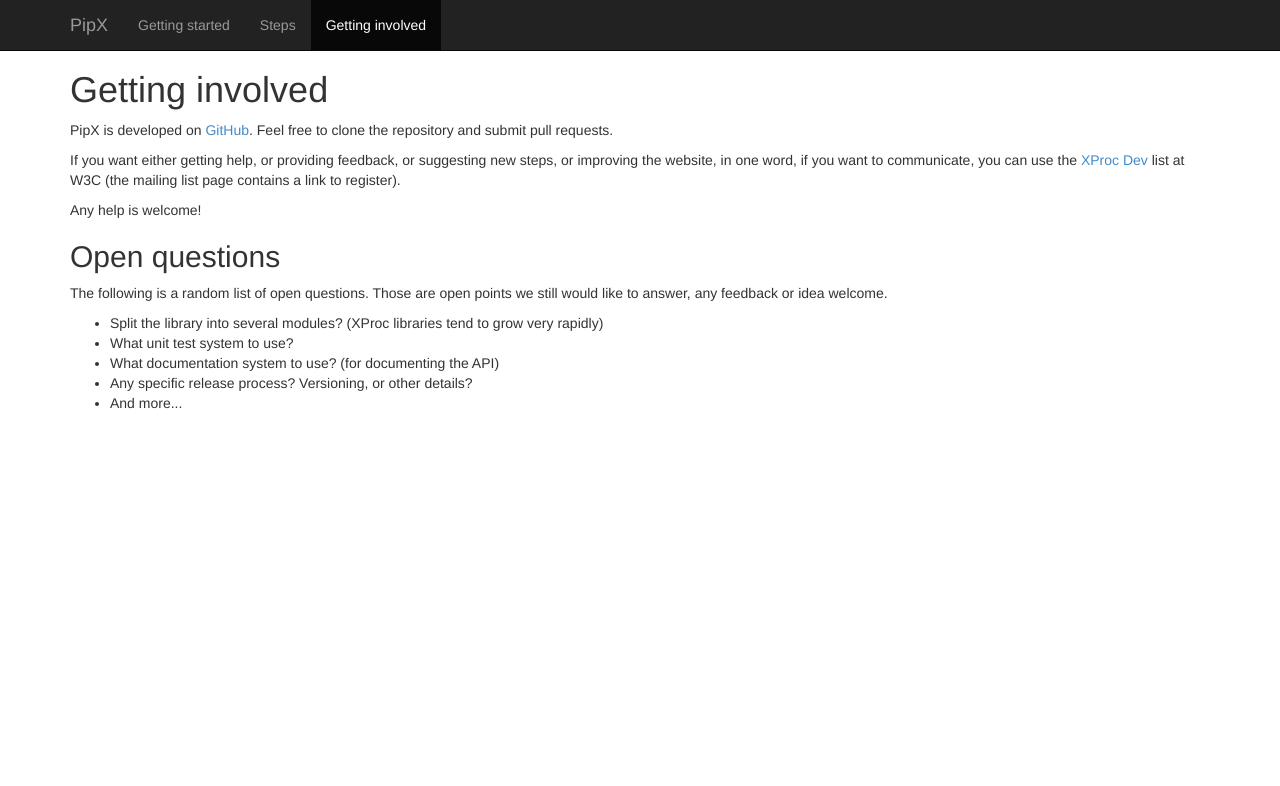
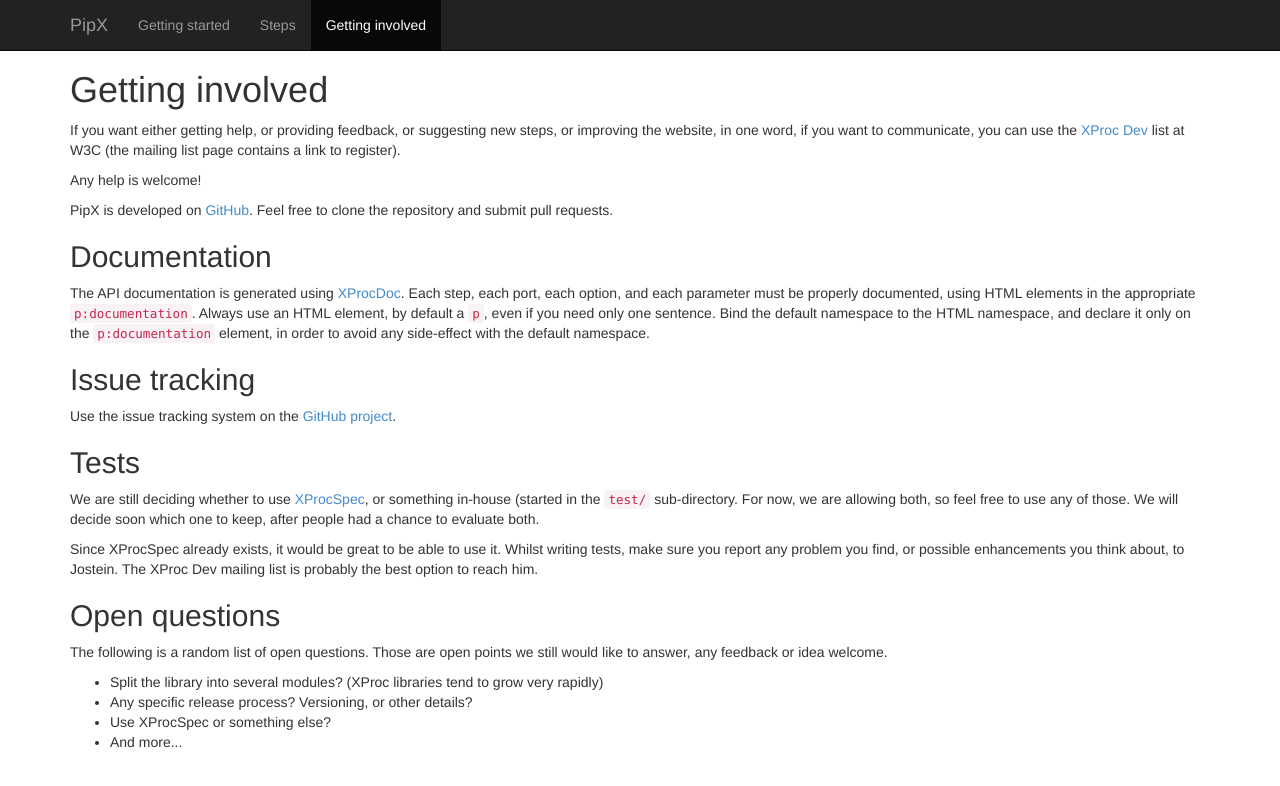
Before and after one commit to fgeorges/pipx, a plain HTML site: page website/progress.html in a window 1280 px wide. Drawn offline with nearby package versions, Linux system fonts and the light colour scheme.

```diff
--- a/website/progress.html
+++ b/website/progress.html
@@ -26,7 +26,7 @@
                 <div class="navbar-collapse collapse">
                     <ul class="nav navbar-nav">
                       <li><a href="starting.html">Getting started</a></li>
-                      <li><a href="steps.html">Steps</a></li>
+                      <li><a href="api/">Steps</a></li>
                       <li class="active"><a href="progress.html">Getting involved</a></li>
                       <!--li class="dropdown">
                         <a href="#" class="dropdown-toggle" data-toggle="dropdown">Dropdown <b class="caret"></b></a>
@@ -55,22 +55,43 @@
         </div>
         <div class="container">
             <h1>Getting involved</h1>
-            <p>PipX is developed on <a href="https://github.com/fgeorges/pipx"
-                    >GitHub</a>. Feel free to clone the repository and submit pull requests.</p>
             <p>If you want either getting help, or providing feedback, or
                 suggesting new steps, or improving the website, in one word, if you want to
                 communicate, you can use the <a
                     href="http://lists.w3.org/Archives/Public/xproc-dev/">XProc Dev</a> list at
                 W3C (the mailing list page contains a link to register).</p>
             <p>Any help is welcome!</p>
+            <p>PipX is developed on <a href="https://github.com/fgeorges/pipx"
+                    >GitHub</a>. Feel free to clone the repository and submit pull requests.</p>
+            <h2>Documentation</h2>
+            <p>The API documentation is generated using <a
+                    href="https://github.com/vojtechtoman/xprocdoc/">XProcDoc</a>. Each step, each
+                port, each option, and each parameter must be properly documented, using HTML
+                elements in the appropriate <code>p:documentation</code>. Always use an HTML
+                element, by default a <code>p</code>, even if you need only one sentence. Bind the
+                default namespace to the HTML namespace, and declare it only on the
+                    <code>p:documentation</code> element, in order to avoid any side-effect with the
+                default namespace.</p>
+            <h2>Issue tracking</h2>
+            <p>Use the issue tracking system on the <a
+                    href="https://github.com/fgeorges/pipx">GitHub project</a>.</p>
+            <h2>Tests</h2>
+            <p>We are still deciding whether to use <a
+                    href="https://github.com/daisy-consortium/xprocspec">XProcSpec</a>, or something
+                in-house (started in the <code>test/</code> sub-directory. For now, we are allowing
+                both, so feel free to use any of those. We will decide soon which one to keep, after
+                people had a chance to evaluate both.</p>
+            <p>Since XProcSpec already exists, it would be great to be able to
+                use it. Whilst writing tests, make sure you report any problem you find, or possible
+                enhancements you think about, to Jostein. The XProc Dev mailing list is probably the
+                best option to reach him.</p>
             <h2>Open questions</h2>
             <p>The following is a random list of open questions. Those are open
                 points we still would like to answer, any feedback or idea welcome.</p>
             <ul>
                 <li>Split the library into several modules? (XProc libraries tend to grow very rapidly)</li>
-                <li>What unit test system to use?</li>
-                <li>What documentation system to use? (for documenting the API)</li>
                 <li>Any specific release process?  Versioning, or other details?</li>
+                <li>Use XProcSpec or something else?</li>
                 <li>And more...</li>
             </ul>
         </div>
```
Also changed, not shown: website/index.html (+2 -2 lines), website/starting.html (+1 -1 lines), website/steps.html (+1 -1 lines).
